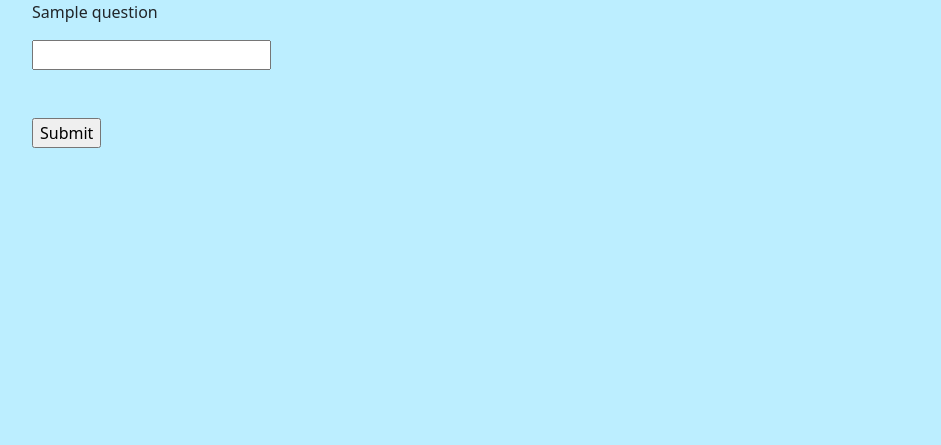
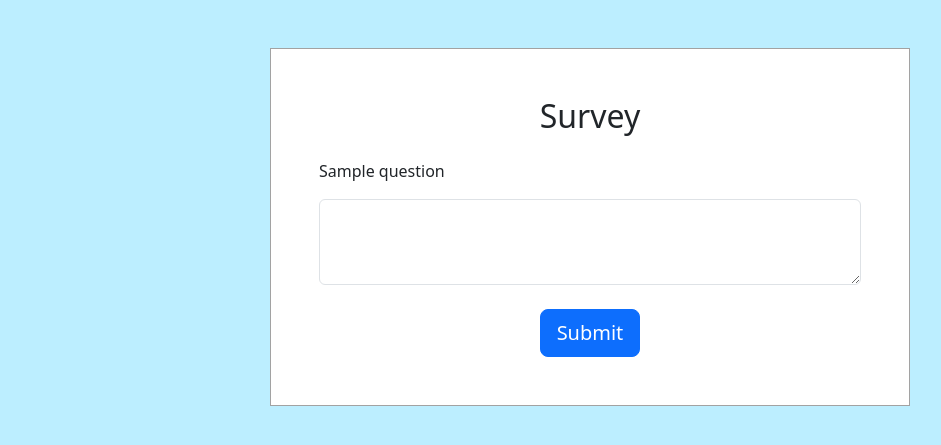
Before and after one commit to githubuseralpha/GPT-survey, a Flask app: template src/templates/survey.html in a window 1280 px wide. Shown: the top 445 px of the page, without its empty margins (50-991 px from the left). Run offline with Flask 3, Linux system fonts and the light colour scheme; the template is opened without the code that fills it: most values are stand-ins (such as "Sample title", 1, 10 or a date in 2020).

Commit message:
finish css styling

```diff
--- a/src/templates/analysis.html
+++ b/src/templates/analysis.html
@@ -3,9 +3,8 @@
 {% block title %}Subcategories{% endblock %}
 
 {% block content %}
-  <div class="container">
-    <h1>Analysis</h1>
-    <p>Here is analysis of the survey:</p>
+  <div class="form-container mx-auto mt-5 p-5">
+    <h2 class="text-center mb-4">Analysis</h2>
     <p> {{analysis}} </p>
   </div>
 {% endblock %}
--- a/src/templates/survey.html
+++ b/src/templates/survey.html
@@ -3,14 +3,16 @@
 {% block title %}Subcategories{% endblock %}
 
 {% block content %}
-  <div class="container">
+  <div class="form-container mx-auto mt-5 p-5">
+    <h2 class="text-center mb-4">Survey</h2>
     <form method="post">
         {% for i, question in questions %}
             <p>{{question}}</p>
-            <input type="text" id={{i}} name={{i}} required maxlength="250"><br>
+            <textarea  class="form-control mb-3" rows="3" type="text" id={{i}} name={{i}} required maxlength="250"></textarea>
         {% endfor %}
-        <br><br>
-        <input type="submit" value="Submit">
-    </form>
+        <div class="mt-4 justify-content-center d-flex">
+          <input type="submit" class="btn btn-lg btn-primary" value="Submit">
+        </div>
+      </form>
   </div>
 {% endblock %}
```
